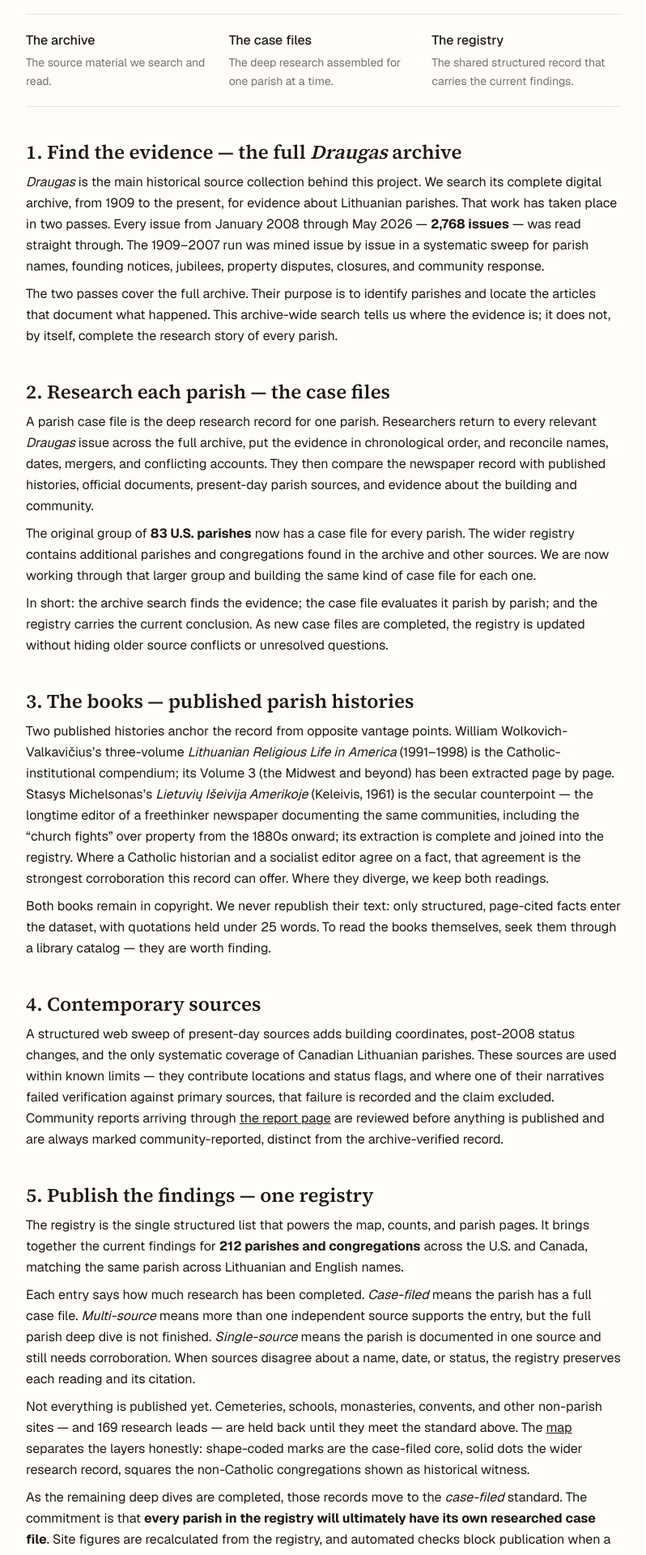
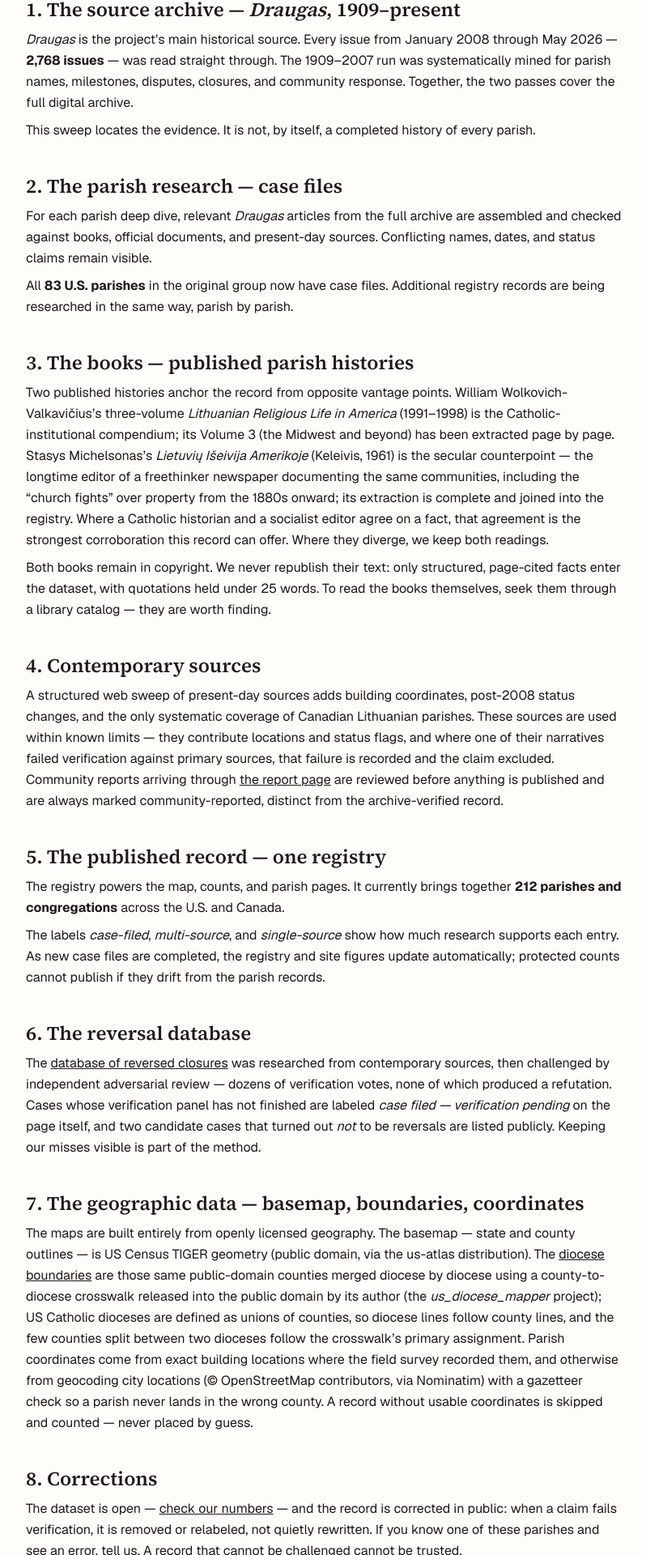
Before and after one commit to LietuvaAI/save-our-lithuanian-parishes, a Next.js app: page /about-the-data in a window 1280 px wide. Shown: the part 346-2266 px from the top of the page at 81% size, without its empty margins (240-1038 px from the left). Built offline with nearby package versions, Linux system fonts and the light colour scheme.

Commit message:
Tighten About the Data explanation

```diff
--- a/app/about-the-data/page.tsx
+++ b/app/about-the-data/page.tsx
@@ -22,82 +22,45 @@ export default function AboutTheDataPage() {
         About the Data
       </h1>
       <p className="mt-4 text-lg text-muted leading-relaxed">
-        Three different things work together here: the source archive, the
-        parish case files, and the registry. They are connected, but they are
-        not interchangeable. This page explains how evidence moves from one to
-        the next and how the published results are checked.
+        The full <em>Draugas</em> archive provides the evidence. Parish case
+        files turn that evidence into researched histories. One registry carries
+        the current findings and powers the site.
       </p>
 
       <AboutNav current="data" />
 
-      <dl className="mt-8 grid gap-4 border-y border-rule py-5 sm:grid-cols-3">
-        <div>
-          <dt className="font-medium">The archive</dt>
-          <dd className="mt-1 text-sm leading-relaxed text-muted">
-            The source material we search and read.
-          </dd>
-        </div>
-        <div>
-          <dt className="font-medium">The case files</dt>
-          <dd className="mt-1 text-sm leading-relaxed text-muted">
-            The deep research assembled for one parish at a time.
-          </dd>
-        </div>
-        <div>
-          <dt className="font-medium">The registry</dt>
-          <dd className="mt-1 text-sm leading-relaxed text-muted">
-            The shared structured record that carries the current findings.
-          </dd>
-        </div>
-      </dl>
-
       <section className="mt-10">
         <h2 className="font-serif text-2xl font-semibold">
-          1. Find the evidence — the full <em>Draugas</em> archive
+          1. The source archive — <em>Draugas</em>, 1909–present
         </h2>
         <p className="mt-2 leading-relaxed">
-          <em>Draugas</em> is the main historical source collection behind this
-          project. We search its complete digital archive, from 1909 to the
-          present, for evidence about Lithuanian parishes. That work has taken
-          place in two passes. Every issue from January 2008 through May 2026 —{" "}
+          <em>Draugas</em> is the project&rsquo;s main historical source. Every
+          issue from January 2008 through May 2026 —{" "}
           <strong>2,768 issues</strong> — was read straight through. The
-          1909–2007 run was mined issue by issue in a systematic sweep for
-          parish names, founding notices, jubilees, property disputes, closures,
-          and community response.
+          1909–2007 run was systematically mined for parish names, milestones,
+          disputes, closures, and community response. Together, the two passes
+          cover the full digital archive.
         </p>
         <p className="mt-2 leading-relaxed">
-          The two passes cover the full archive. Their purpose is to identify
-          parishes and locate the articles that document what happened. This
-          archive-wide search tells us where the evidence is; it does not, by
-          itself, complete the research story of every parish.
+          This sweep locates the evidence. It is not, by itself, a completed
+          history of every parish.
         </p>
       </section>
 
       <section className="mt-10">
         <h2 className="font-serif text-2xl font-semibold">
-          2. Research each parish — the case files
+          2. The parish research — case files
         </h2>
         <p className="mt-2 leading-relaxed">
-          A parish case file is the deep research record for one parish.
-          Researchers return to every relevant <em>Draugas</em> issue across the
-          full archive, put the evidence in chronological order, and reconcile
-          names, dates, mergers, and conflicting accounts. They then compare the
-          newspaper record with published histories, official documents,
-          present-day parish sources, and evidence about the building and
-          community.
+          For each parish deep dive, relevant <em>Draugas</em> articles from the
+          full archive are assembled and checked against books, official
+          documents, and present-day sources. Conflicting names, dates, and
+          status claims remain visible.
         </p>
         <p className="mt-2 leading-relaxed">
-          The original group of <strong>83 U.S. parishes</strong> now has a case
-          file for every parish. The wider registry contains additional
-          parishes and congregations found in the archive and other sources.
-          We are now working through that larger group and building the same
-          kind of case file for each one.
-        </p>
-        <p className="mt-2 leading-relaxed">
-          In short: the archive search finds the evidence; the case file
-          evaluates it parish by parish; and the registry carries the current
-          conclusion. As new case files are completed, the registry is updated
-          without hiding older source conflicts or unresolved questions.
+          All <strong>83 U.S. parishes</strong> in the original group now have
+          case files. Additional registry records are being researched in the
+          same way, parish by parish.
         </p>
       </section>
 
@@ -151,45 +114,20 @@ export default function AboutTheDataPage() {
 
       <section className="mt-10">
         <h2 className="font-serif text-2xl font-semibold">
-          5. Publish the findings — one registry
+          5. The published record — one registry
         </h2>
         <p className="mt-2 leading-relaxed">
-          The registry is the single structured list that powers the map,
-          counts, and parish pages. It brings together the current findings for{" "}
+          The registry powers the map, counts, and parish pages. It currently
+          brings together{" "}
           <strong>{REGISTRY_TOTAL} parishes and congregations</strong> across
-          the U.S. and Canada, matching the same parish across Lithuanian and
-          English names.
+          the U.S. and Canada.
         </p>
         <p className="mt-2 leading-relaxed">
-          Each entry says how much research has been completed.{" "}
-          <em>Case-filed</em> means the parish has a full case file.{" "}
-          <em>Multi-source</em> means more than one independent source supports
-          the entry, but the full parish deep dive is not finished.{" "}
-          <em>Single-source</em> means the parish is documented in one source
-          and still needs corroboration. When sources disagree about a name,
-          date, or status, the registry preserves each reading and its citation.
-        </p>
-        <p className="mt-2 leading-relaxed">
-          Not everything is published yet. Cemeteries, schools, monasteries,
-          convents, and other non-parish sites — and 169 research leads —
-          are held back until they meet the standard above. The{" "}
-          <Link href="/" className="underline hover:text-accent">
-            map
-          </Link>{" "}
-          separates the layers honestly: shape-coded marks are the case-filed core, solid
-          dots the wider research record, squares the non-Catholic
-          congregations shown as historical witness.
-        </p>
-        <p className="mt-2 leading-relaxed">
-          As the remaining deep dives are completed, those records move to the{" "}
-          <em>case-filed</em> standard. The commitment is that{" "}
-          <strong>
-            every parish in the registry will ultimately have its own researched
-            case file
-          </strong>
-          . Site figures are recalculated from the registry, and automated
-          checks block publication when a protected count no longer agrees with
-          the underlying parish records.
+          The labels <em>case-filed</em>, <em>multi-source</em>, and{" "}
+          <em>single-source</em> show how much research supports each entry. As
+          new case files are completed, the registry and site figures update
+          automatically; protected counts cannot publish if they drift from the
+          parish records.
         </p>
       </section>
 
```
